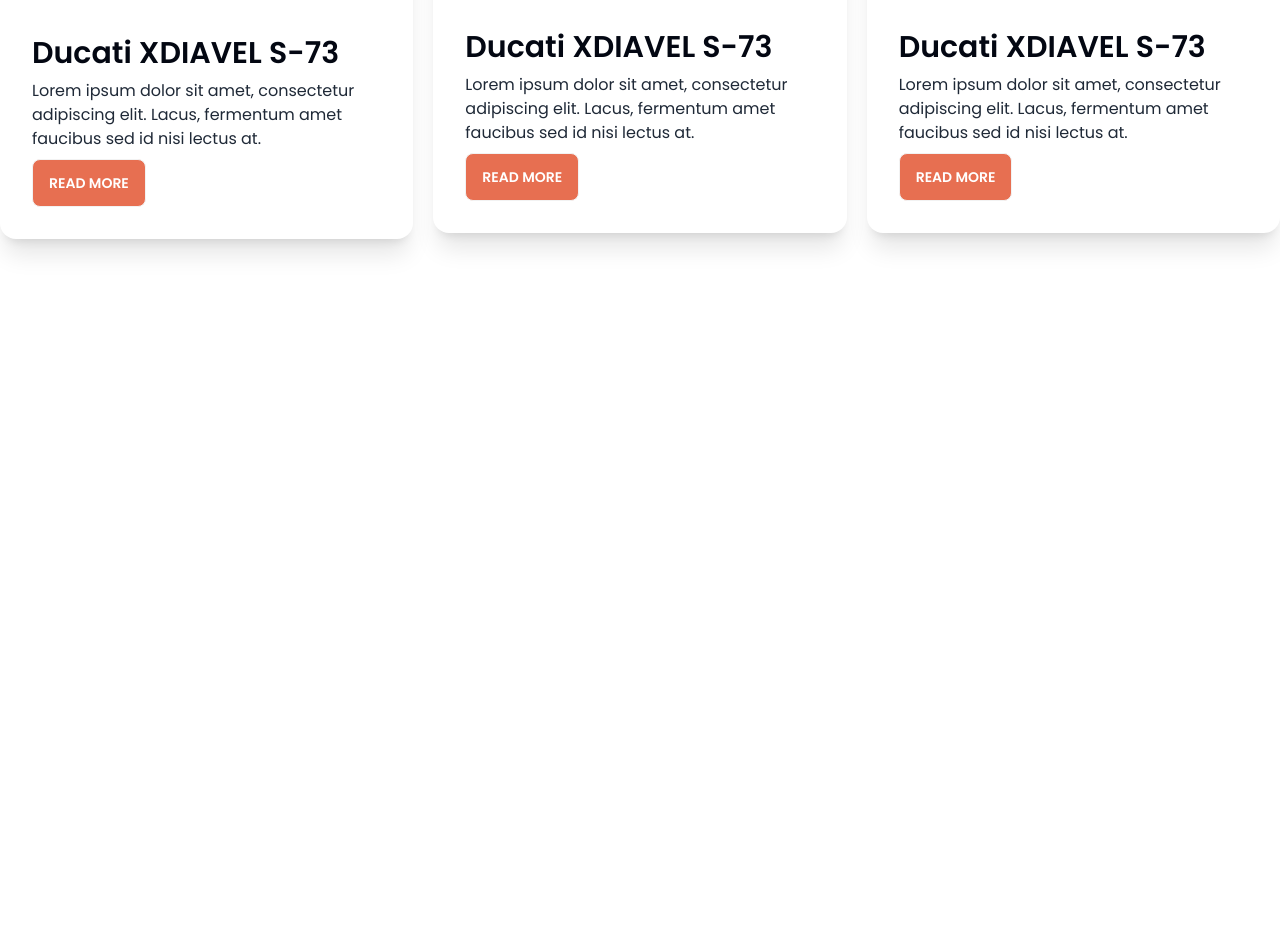
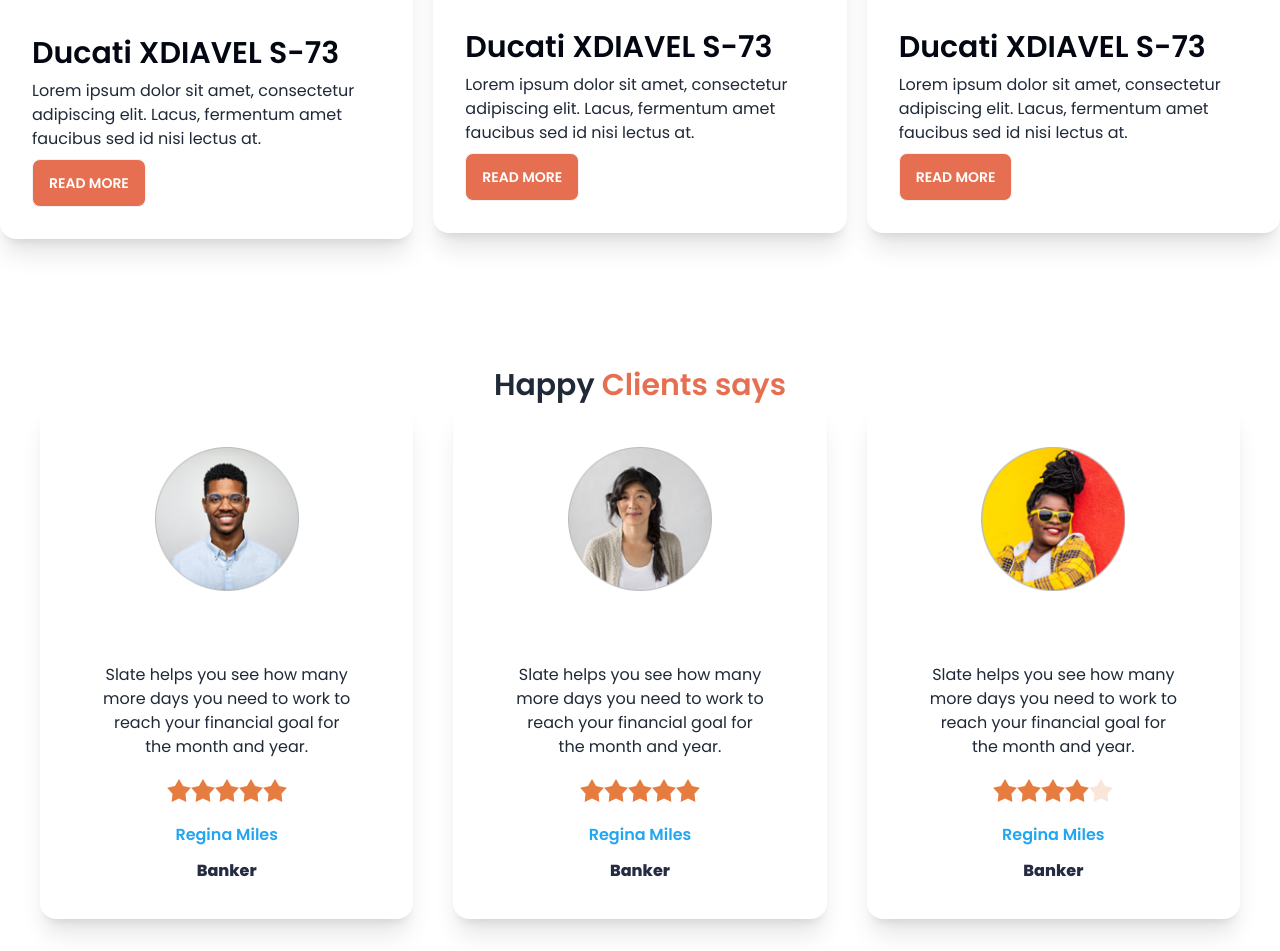
Before and after one commit to Sakhawat71/biker-zone-daisyui, a plain HTML site: page index.html in a window 1280 px wide. Shown: the part 1275-2226 px from the top of the page. Before the commit the page ends 1642 px from the top, so only its background shows below. Drawn offline with nearby package versions, Linux system fonts and the light colour scheme.

Commit message:
clients feedback

```diff
--- a/index.html
+++ b/index.html
@@ -213,6 +213,95 @@
             </div>
         </section>
 
+        <!-- Happy Clients says -->
+        <section>
+            <h3 class="text-3xl font-semibold text-center">Happy <span class="text-[#E76F51] mb-9">Clients says</span>
+            </h3>
+
+            <div class="grid gap-10 grid-cols-1 md:grid-cols-2 lg:grid-cols-3 px-10 lg:mb-8">
+
+                <!-- card 1 -->
+                <div class="card bg-base-100 shadow-xl px-7 py-1 ">
+                    <figure class="px-10 py-10  ">
+                        <img class="w-36" src="images/others/user-1.png" alt="Shoes" class="rounded-xl" />
+                    </figure>
+                    <div class="card-body items-center text-center space-y-3">
+                        <p >Slate helps you see how
+                            many more days you need
+                            to work to reach your financial
+                            goal for the month and year.</p>
+                        <div class="card-actions">
+                            <div class="rating">
+                                <input type="radio" name="rating-2" class="mask mask-star-2 bg-[#E77C40]" />
+                                <input type="radio" name="rating-2" class="mask mask-star-2 bg-[#E77C40]" />
+                                <input type="radio" name="rating-2" class="mask mask-star-2 bg-[#E77C40]" />
+                                <input type="radio" name="rating-2" class="mask mask-star-2 bg-[#E77C40]" checked />
+                                <input type="radio" name="rating-2" class="mask mask-star-2 bg-[#E77C40]" />
+                            </div>
+                        </div>
+                        <div class="space-y-3">
+                            <p class="text-[#23A6F0] font-semibold">Regina Miles</p>
+                            <p class="text-[#252B42] font-extrabold">Banker</p>
+                        </div>
+                    </div>
+                </div>
+
+                <!-- card 2 -->
+                <div class="card bg-base-100 shadow-xl px-7 py-1 ">
+                    <figure class="px-10 py-10  ">
+                        <img class="w-36" src="images/others/user-2.png" alt="Shoes" class="rounded-xl" />
+                    </figure>
+                    <div class="card-body items-center text-center space-y-3">
+                        <p >Slate helps you see how
+                            many more days you need
+                            to work to reach your financial
+                            goal for the month and year.</p>
+                        <div class="card-actions">
+                            <div class="rating">
+                                <input type="radio" name="rating-2" class="mask mask-star-2 bg-[#E77C40]" />
+                                <input type="radio" name="rating-2" class="mask mask-star-2 bg-[#E77C40]" />
+                                <input type="radio" name="rating-2" class="mask mask-star-2 bg-[#E77C40]" />
+                                <input type="radio" name="rating-2" class="mask mask-star-2 bg-[#E77C40]" checked />
+                                <input type="radio" name="rating-2" class="mask mask-star-2 bg-[#E77C40]" />
+                            </div>
+                        </div>
+                        <div class="space-y-3">
+                            <p class="text-[#23A6F0] font-semibold">Regina Miles</p>
+                            <p class="text-[#252B42] font-extrabold">Banker</p>
+                        </div>
+                    </div>
+                </div>
+
+                <!-- cart 3 -->
+
+                <div class="card bg-base-100 shadow-xl px-7 py-1 ">
+                    <figure class="px-10 py-10  ">
+                        <img class="w-36" src="images/others/user-3.png" alt="Shoes" class="rounded-xl" />
+                    </figure>
+                    <div class="card-body items-center text-center space-y-3">
+                        <p >Slate helps you see how
+                            many more days you need
+                            to work to reach your financial
+                            goal for the month and year.</p>
+                        <div class="card-actions">
+                            <div class="rating">
+                                <input type="radio" name="rating-2" class="mask mask-star-2 bg-[#E77C40]" />
+                                <input type="radio" name="rating-2" class="mask mask-star-2 bg-[#E77C40]" />
+                                <input type="radio" name="rating-2" class="mask mask-star-2 bg-[#E77C40]" />
+                                <input type="radio" name="rating-2" class="mask mask-star-2 bg-[#E77C40]" checked />
+                                <input type="radio" name="rating-2" class="mask mask-star-2 bg-[#E77C40]" />
+                            </div>
+                        </div>
+                        <div class="space-y-3">
+                            <p class="text-[#23A6F0] font-semibold">Regina Miles</p>
+                            <p class="text-[#252B42] font-extrabold">Banker</p>
+                        </div>
+                    </div>
+                </div>
+
+            </div>
+        </section>
+
     </main>
 
 
```
